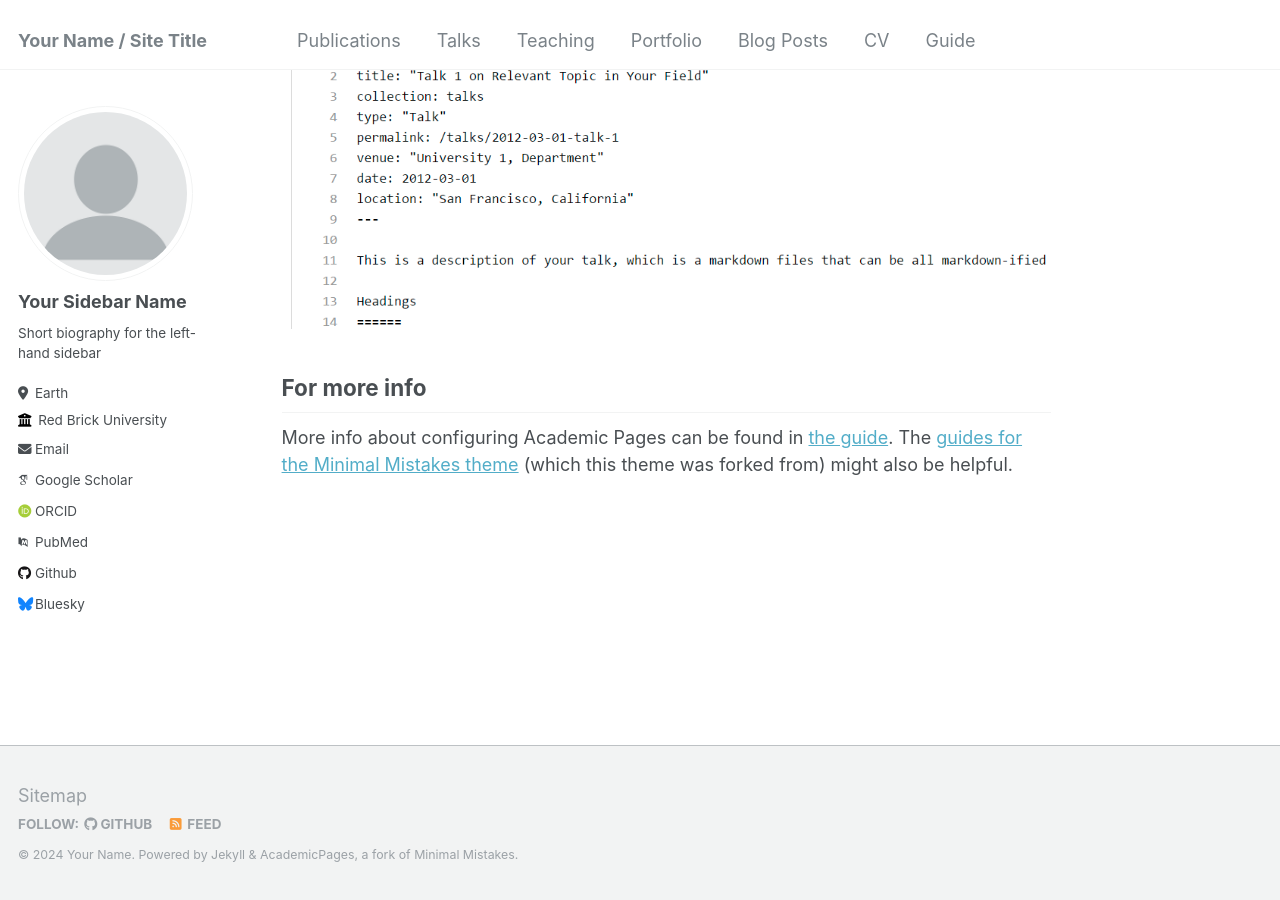
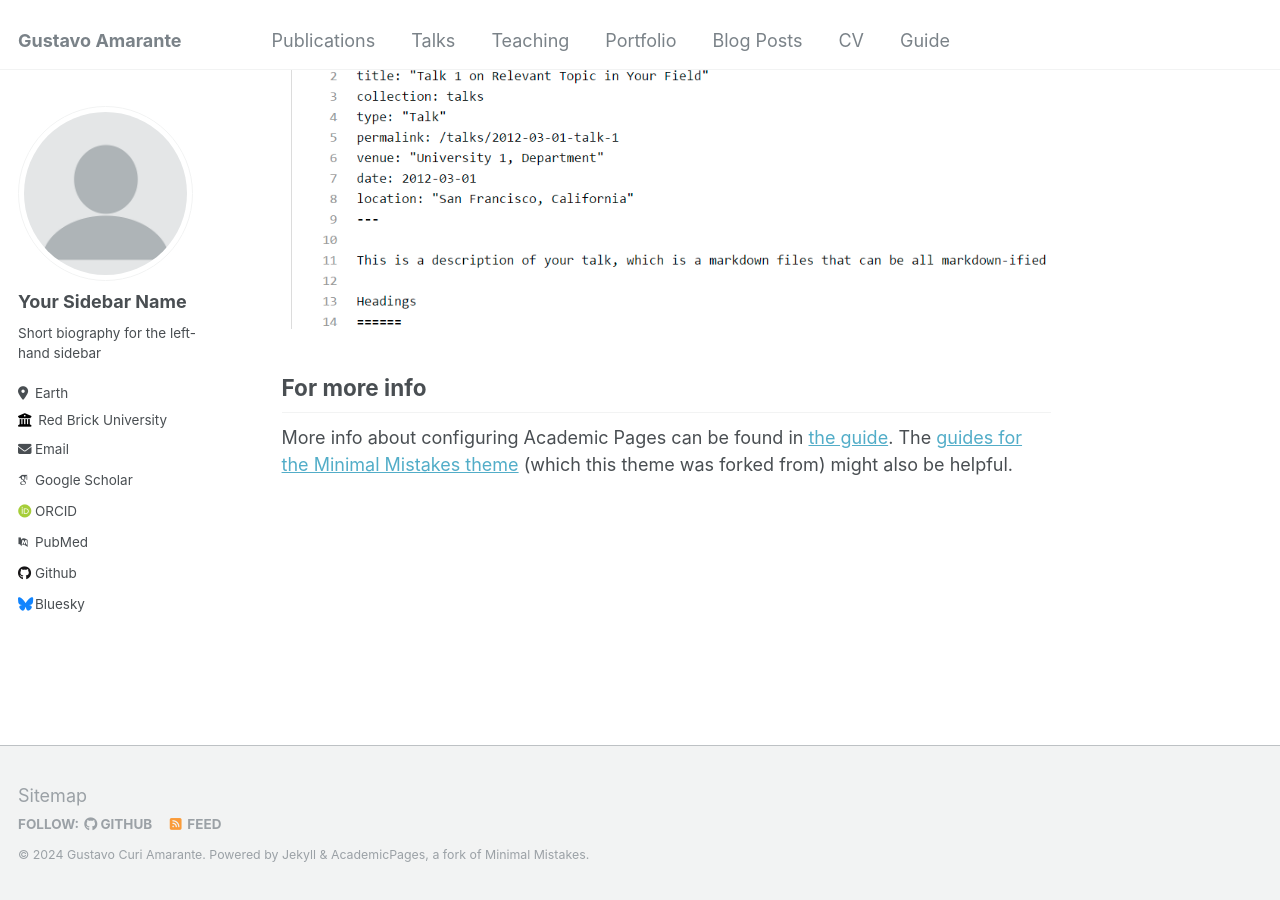
Before and after one commit to gusamarante/gusamarante, a Jekyll site: the page built from _pages/about.md, in a window 1280 px wide and 900 px high, scrolled down 2660 px. Built offline with Jekyll 4.4.1, drawn with Linux system fonts in a browser that asks for light colours; some web fonts are replaced.

Commit message:
Copying stuff from academic pages for jekyll

```diff
--- a/_config.yml
+++ b/_config.yml
@@ -8,11 +8,11 @@
 
 # Basic Site Settings
 locale                   : "en-US"
-title                    : "Your Name / Site Title"
+title                    : "Gustavo Amarante"
 title_separator          : "-"
-name                     : &name "Your Name"
+name                     : &name "Gustavo Curi Amarante"
 description              : &description "personal description"
-url                      : https://academicpages.github.io # the base hostname & protocol for your site e.g. "https://mmistakes.github.io"
+url                      : http://gusamarante.me # the base hostname & protocol for your site e.g. "https://mmistakes.github.io"
 baseurl                  : "" # the subpath of your site, e.g. "/blog"
 repository               : "academicpages/academicpages.github.io"
 
```
